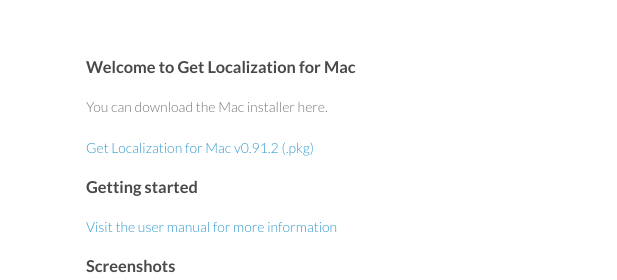
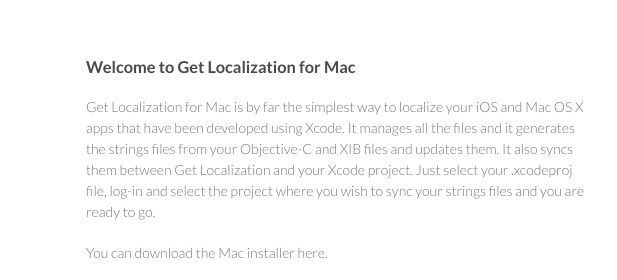
Before and after one commit to getlocalization/mac, a plain HTML site: page index.html in a window 1280 px wide. Shown: the top 280 px of the page, 484-1101 px from the left. Drawn offline with Linux system fonts and the light colour scheme.

Commit message:
Update index.html

```diff
--- a/index.html
+++ b/index.html
@@ -21,7 +21,8 @@
       </header>
       <section>
         <h3>Welcome to Get Localization for Mac</h3>
-
+<p>Get Localization for Mac is by far the simplest way to localize your iOS and Mac OS X apps that have been developed using Xcode. It manages all the files and it generates the strings files from your Objective-C and XIB files and updates them. It also syncs them between Get Localization and your Xcode project. Just select your .xcodeproj file, log-in and select the project where you wish to sync your strings files and you are ready to go.
+</p>
 <p>You can download the Mac installer here.</p>
 
 <p><a href="http://s3.amazonaws.com/glformac/GLforMac-0.91.2.pkg">Get Localization for Mac v0.91.2 (.pkg)</a></p>
```
